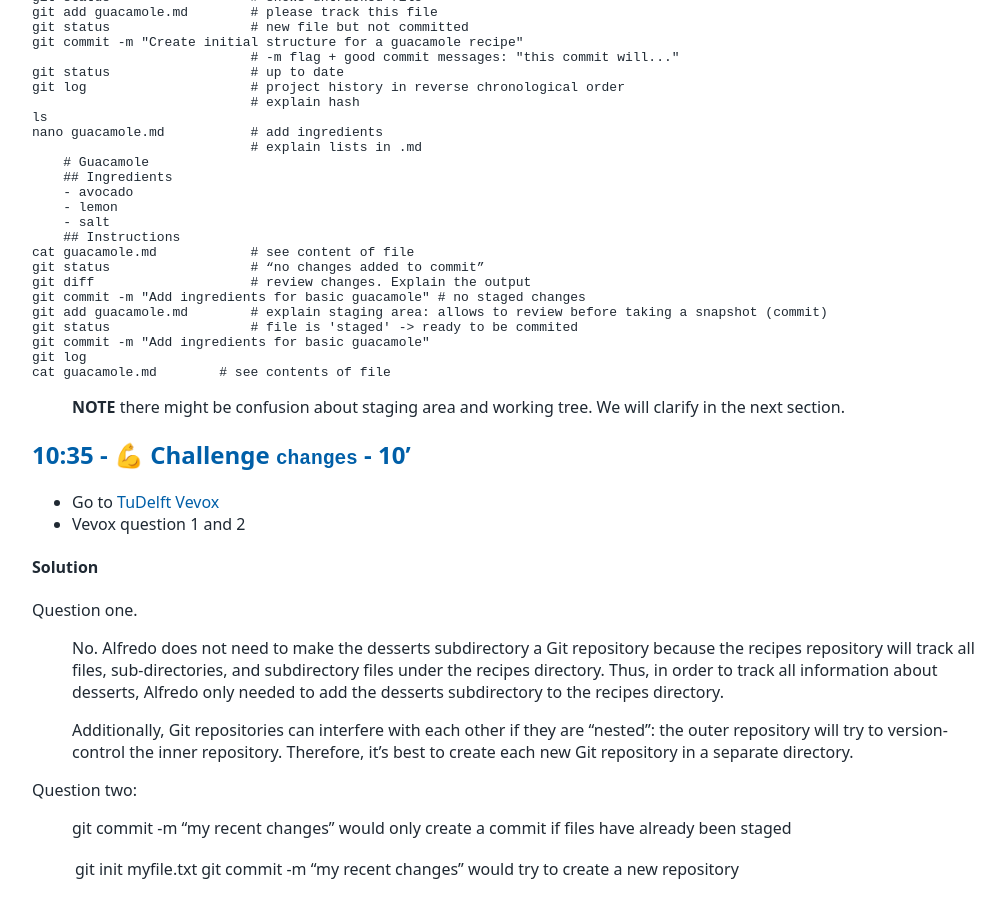
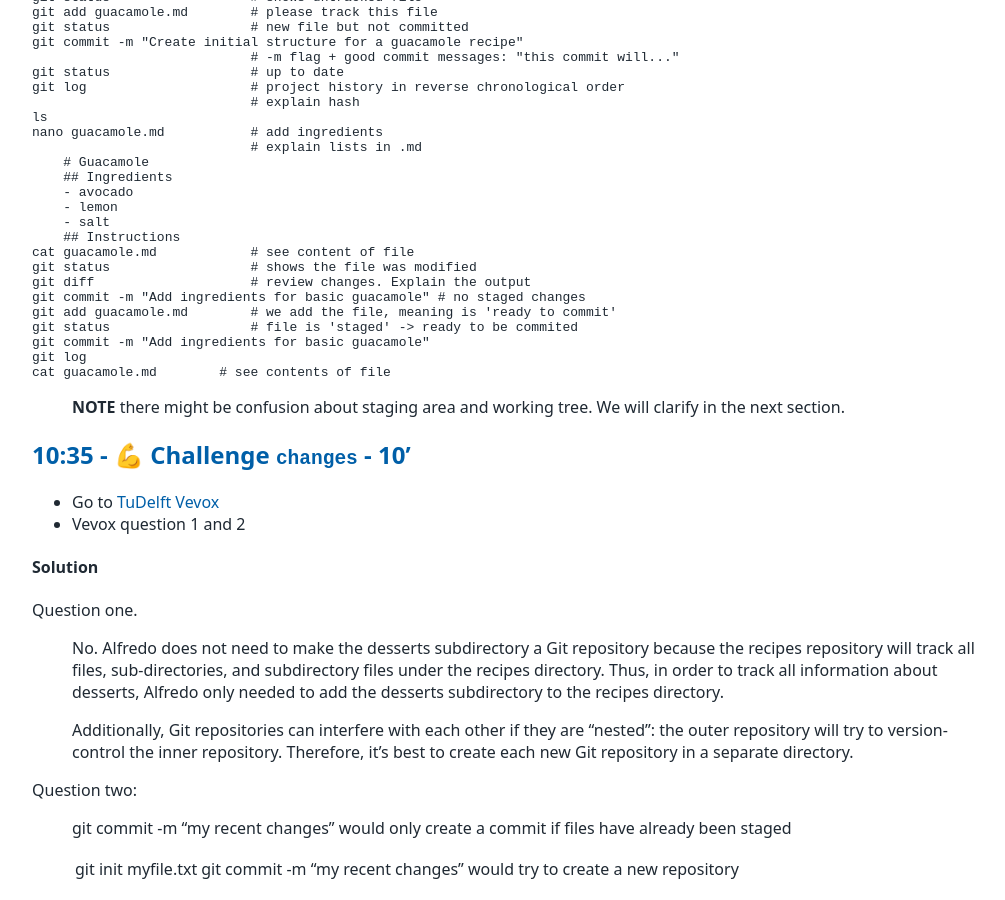
Before and after one commit to tu-delft-library/introduction_to_version_control_with_git, a Jekyll site: the page built from materials_for_trainers/lesson_plan.md, in a window 1280 px wide and 900 px high, scrolled down 2742 px. Shown: the whole window, without its empty margins (108-1113 px from the left). Built offline with Jekyll 4.4.1, drawn with Linux system fonts in a browser that asks for light colours; our own code applies the rules of GitHub Pages for plain Markdown files.

Commit message:
Revise commands for add-> commit cycle

```diff
--- a/materials_for_trainers/lesson_plan.md
+++ b/materials_for_trainers/lesson_plan.md
@@ -146,10 +146,10 @@ nano guacamole.md           # add ingredients
     - salt
     ## Instructions
 cat guacamole.md            # see content of file
-git status                  # “no changes added to commit”
+git status                  # shows the file was modified
 git diff                    # review changes. Explain the output
 git commit -m "Add ingredients for basic guacamole" # no staged changes
-git add guacamole.md        # explain staging area: allows to review before taking a snapshot (commit)
+git add guacamole.md        # we add the file, meaning is 'ready to commit'
 git status                  # file is 'staged' -> ready to be commited
 git commit -m "Add ingredients for basic guacamole"
 git log
```
